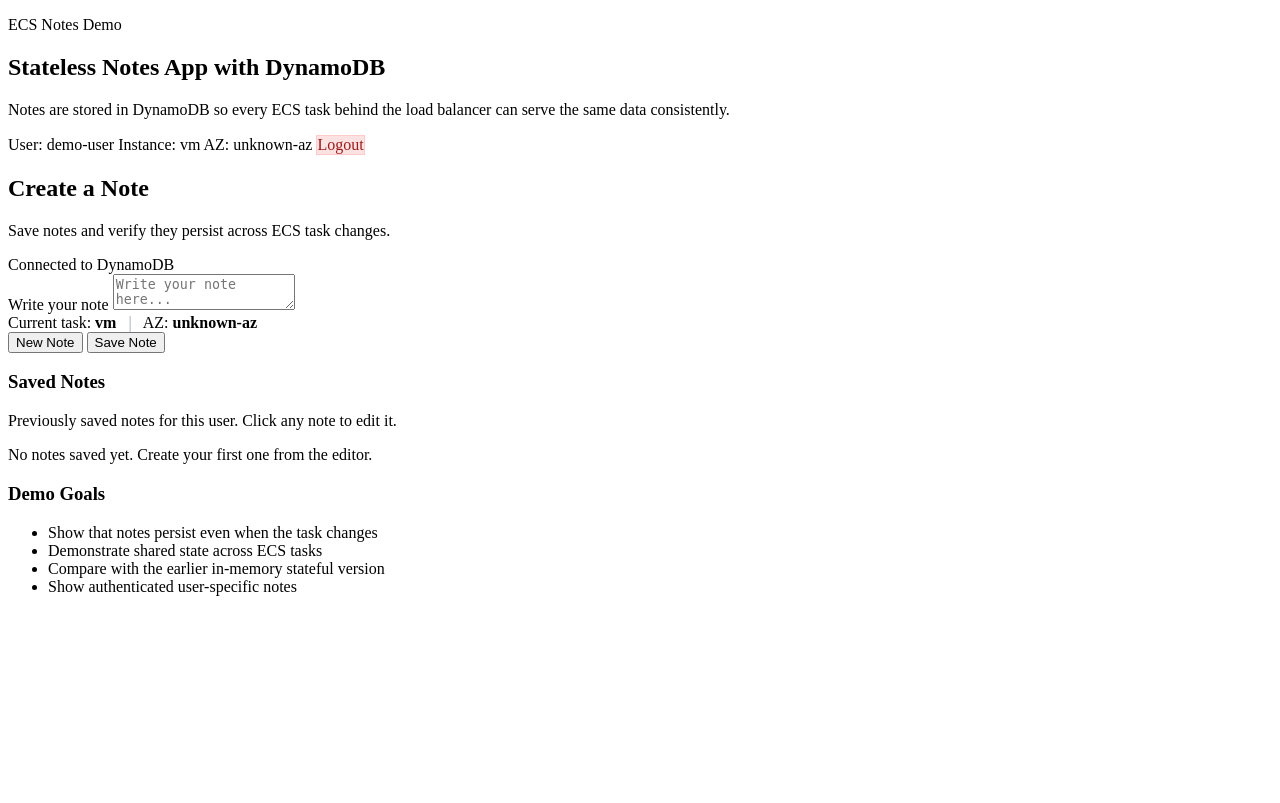
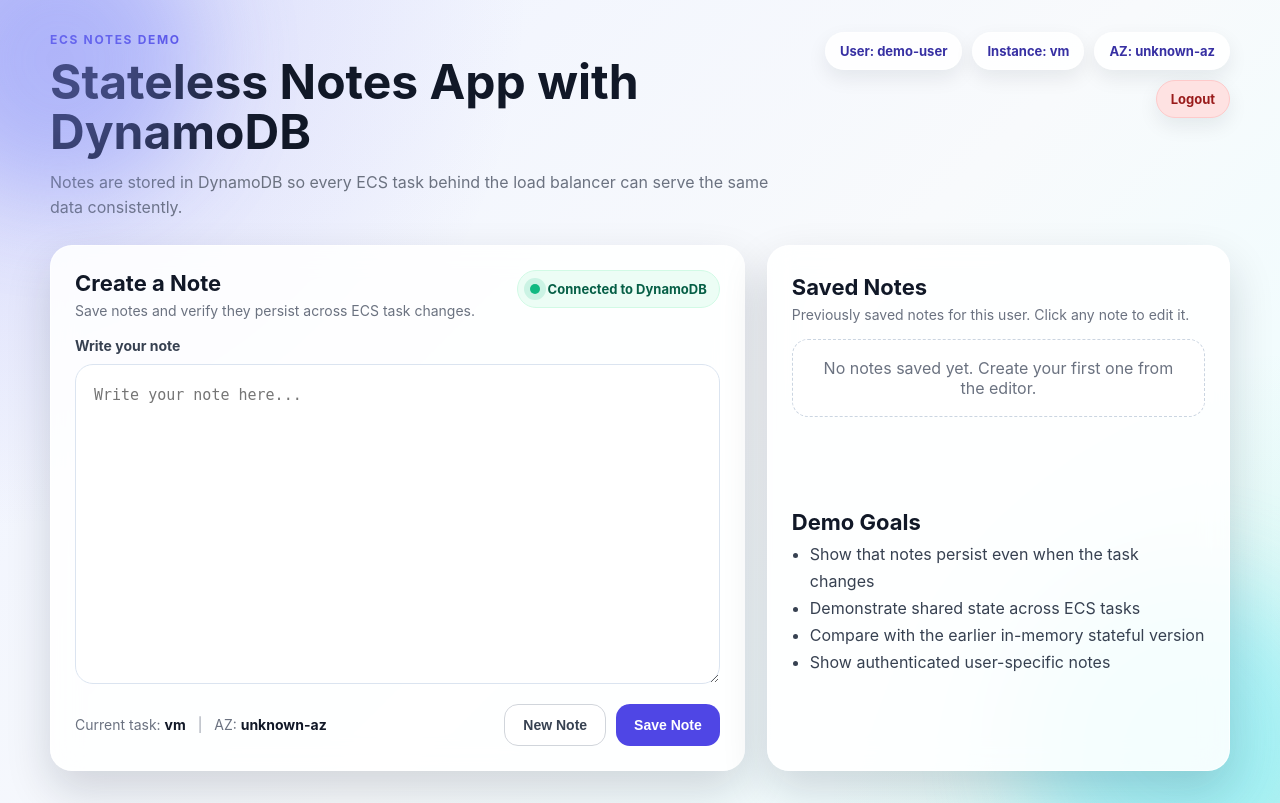
Before and after one commit to Durgathulluru/ecs-notes-app, a Flask app: page / in a window 1280 px wide. Before the commit the page ends 596 px from the top, so only its background shows below. Run offline with Flask 3, Linux system fonts and the light colour scheme; data that the repository does not hold is empty.

Commit message:
restore full notes app styling

```diff
--- a/static/css/style.css
+++ b/static/css/style.css
@@ -1,3 +1,342 @@
+:root {
+  --bg: #0f172a;
+  --bg-soft: #111827;
+  --card: rgba(255, 255, 255, 0.88);
+  --text: #111827;
+  --muted: #6b7280;
+  --line: #e5e7eb;
+  --primary: #4f46e5;
+  --primary-hover: #4338ca;
+  --secondary: #eef2ff;
+  --success: #10b981;
+  --shadow: 0 20px 45px rgba(15, 23, 42, 0.16);
+  --radius: 22px;
+}
+
+* {
+  box-sizing: border-box;
+}
+
+html, body {
+  margin: 0;
+  min-height: 100%;
+  font-family: Inter, Arial, Helvetica, sans-serif;
+  color: var(--text);
+  background:
+    radial-gradient(circle at top left, rgba(79, 70, 229, 0.18), transparent 35%),
+    radial-gradient(circle at bottom right, rgba(16, 185, 129, 0.14), transparent 30%),
+    linear-gradient(135deg, #eef2ff, #f8fafc 55%, #ecfeff);
+}
+
+body {
+  position: relative;
+  overflow-x: hidden;
+}
+
+.bg-orb {
+  position: fixed;
+  border-radius: 999px;
+  filter: blur(50px);
+  opacity: 0.45;
+  pointer-events: none;
+}
+
+.orb-1 {
+  width: 280px;
+  height: 280px;
+  background: #818cf8;
+  top: -80px;
+  left: -80px;
+}
+
+.orb-2 {
+  width: 320px;
+  height: 320px;
+  background: #67e8f9;
+  bottom: -100px;
+  right: -60px;
+}
+
+.page {
+  min-height: 100vh;
+  display: grid;
+  place-items: center;
+  padding: 32px 18px;
+}
+
+.app-shell {
+  width: min(1180px, 100%);
+}
+
+.hero {
+  display: flex;
+  justify-content: space-between;
+  gap: 20px;
+  align-items: flex-start;
+  margin-bottom: 24px;
+}
+
+.eyebrow {
+  margin: 0 0 10px;
+  text-transform: uppercase;
+  letter-spacing: 0.14em;
+  font-size: 12px;
+  font-weight: 700;
+  color: var(--primary);
+}
+
+.hero h1 {
+  margin: 0 0 12px;
+  font-size: clamp(30px, 5vw, 48px);
+  line-height: 1.05;
+}
+
+.hero-text {
+  margin: 0;
+  max-width: 720px;
+  color: var(--muted);
+  font-size: 16px;
+  line-height: 1.6;
+}
+
+.hero-badges {
+  display: flex;
+  gap: 10px;
+  flex-wrap: wrap;
+  justify-content: flex-end;
+}
+
+.chip {
+  background: rgba(255, 255, 255, 0.85);
+  border: 1px solid rgba(255, 255, 255, 0.7);
+  box-shadow: 0 8px 20px rgba(15, 23, 42, 0.08);
+  border-radius: 999px;
+  padding: 10px 14px;
+  font-size: 13px;
+  font-weight: 700;
+  color: #3730a3;
+}
+
+.content-grid {
+  display: grid;
+  grid-template-columns: 1.5fr 1fr;
+  gap: 22px;
+}
+
+.card {
+  background: var(--card);
+  backdrop-filter: blur(14px);
+  border: 1px solid rgba(255, 255, 255, 0.7);
+  border-radius: var(--radius);
+  box-shadow: var(--shadow);
+}
+
+.editor-card,
+.side-card {
+  padding: 24px;
+}
+
+.card-header {
+  display: flex;
+  justify-content: space-between;
+  gap: 18px;
+  align-items: flex-start;
+  margin-bottom: 18px;
+}
+
+.card-header h2,
+.side-block h3 {
+  margin: 0 0 6px;
+  font-size: 22px;
+}
+
+.card-header p,
+.side-block p {
+  margin: 0;
+  color: var(--muted);
+  font-size: 14px;
+}
+
+.status-wrap {
+  display: flex;
+  gap: 8px;
+  align-items: center;
+  white-space: nowrap;
+  color: #065f46;
+  font-size: 13px;
+  font-weight: 700;
+  background: #ecfdf5;
+  border: 1px solid #d1fae5;
+  padding: 10px 12px;
+  border-radius: 999px;
+}
+
+.status-dot {
+  width: 10px;
+  height: 10px;
+  border-radius: 999px;
+  background: var(--success);
+  box-shadow: 0 0 0 6px rgba(16, 185, 129, 0.15);
+}
+
+.label {
+  display: block;
+  margin-bottom: 10px;
+  font-size: 14px;
+  font-weight: 700;
+  color: #374151;
+}
+
+textarea {
+  width: 100%;
+  min-height: 320px;
+  padding: 18px;
+  border-radius: 18px;
+  border: 1px solid #dbe4f0;
+  background: rgba(255, 255, 255, 0.86);
+  font-size: 15px;
+  line-height: 1.6;
+  resize: vertical;
+  outline: none;
+  transition: 0.2s ease;
+}
+
+textarea:focus {
+  border-color: #818cf8;
+  box-shadow: 0 0 0 4px rgba(99, 102, 241, 0.14);
+}
+
+.editor-footer {
+  margin-top: 16px;
+  display: flex;
+  justify-content: space-between;
+  gap: 14px;
+  flex-wrap: wrap;
+  align-items: center;
+}
+
+.meta-line {
+  color: var(--muted);
+  font-size: 14px;
+}
+
+.meta-line strong {
+  color: #111827;
+}
+
+.button-group {
+  display: flex;
+  gap: 10px;
+}
+
+.btn {
+  border: none;
+  border-radius: 14px;
+  padding: 12px 18px;
+  font-size: 14px;
+  font-weight: 700;
+  cursor: pointer;
+  transition: 0.2s ease;
+}
+
+.btn-primary {
+  background: var(--primary);
+  color: white;
+}
+
+.btn-primary:hover {
+  background: var(--primary-hover);
+  transform: translateY(-1px);
+}
+
+.btn-secondary {
+  background: white;
+  color: #374151;
+  border: 1px solid #d1d5db;
+}
+
+.btn-secondary:hover {
+  background: #f9fafb;
+}
+
+.side-card {
+  display: grid;
+  gap: 18px;
+}
+
+.side-block {
+  padding: 4px 0;
+}
+
+.notes-list {
+  display: grid;
+  gap: 14px;
+  margin-top: 16px;
+}
+
+.note-list-item {
+  border: 1px solid #e5e7eb;
+  background: rgba(255, 255, 255, 0.72);
+  border-radius: 16px;
+  padding: 14px 16px;
+  box-shadow: 0 8px 18px rgba(15, 23, 42, 0.06);
+}
+
+.note-list-top {
+  display: flex;
+  justify-content: space-between;
+  gap: 12px;
+  align-items: center;
+  margin-bottom: 8px;
+}
+
+.note-badge {
+  display: inline-block;
+  background: #eef2ff;
+  color: #3730a3;
+  border-radius: 999px;
+  padding: 6px 10px;
+  font-size: 12px;
+  font-weight: 700;
+}
+
+.note-time {
+  color: var(--muted);
+  font-size: 12px;
+  font-weight: 600;
+  text-align: right;
+}
+
+.note-preview {
+  color: #111827;
+  font-size: 14px;
+  line-height: 1.6;
+  white-space: pre-wrap;
+  word-break: break-word;
+  margin-bottom: 8px;
+}
+
+.note-meta {
+  color: var(--muted);
+  font-size: 12px;
+}
+
+.empty-notes {
+  padding: 18px;
+  border-radius: 16px;
+  border: 1px dashed #cbd5e1;
+  color: var(--muted);
+  background: rgba(255, 255, 255, 0.6);
+  text-align: center;
+}
+
+.demo-list {
+  margin: 0;
+  padding-left: 18px;
+  color: #374151;
+  line-height: 1.7;
+}
+
 .chip-link {
   text-decoration: none;
   display: inline-block;
@@ -35,3 +374,19 @@
   margin: 0 8px;
   color: #9ca3af;
 }
+
+@media (max-width: 900px) {
+  .hero,
+  .content-grid {
+    grid-template-columns: 1fr;
+    display: grid;
+  }
+
+  .hero-badges {
+    justify-content: flex-start;
+  }
+
+  textarea {
+    min-height: 260px;
+  }
+}
```
